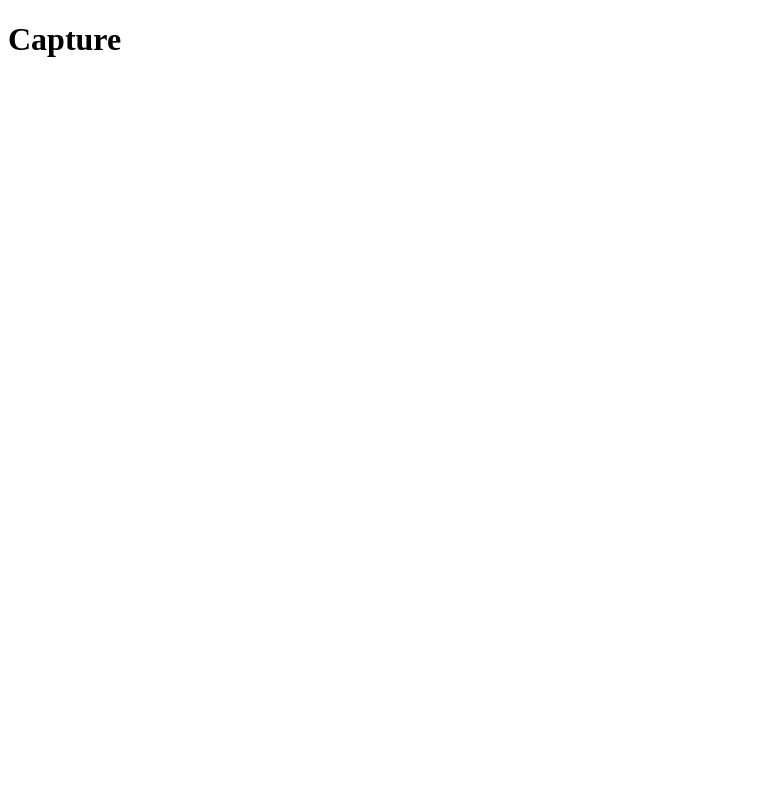
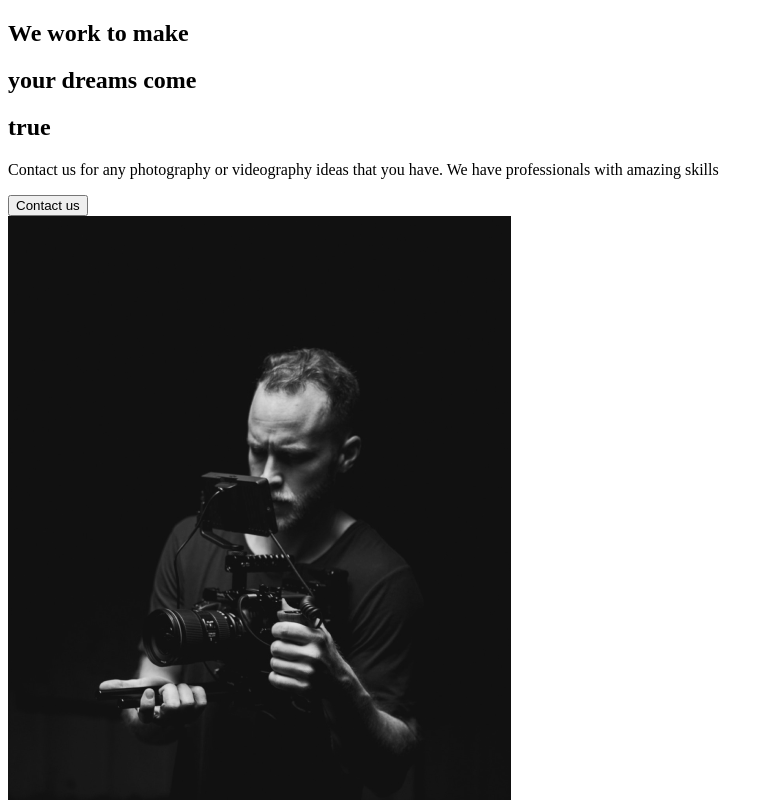
Before and after one commit to KimKrog/capture, a React (Create React App) app: page / in a window 1280 px wide. Shown: the top 800 px of the page, without its empty margins (0-773 px from the left). Built offline with nearby package versions, Linux system fonts and the light colour scheme.

Commit message:
About section

```diff
--- a/src/App.js
+++ b/src/App.js
@@ -1,7 +1,9 @@
+import AboutUs from "./pages/AboutUs";
+
 function App() {
   return (
     <div className='App'>
-      <h1>Capture</h1>
+      <AboutUs />
     </div>
   );
 }
--- /dev/null
+++ b/src/components/AboutSection.js
@@ -0,0 +1,34 @@
+import React from "react";
+import home1 from "../img/home1.png";
+
+function AboutSection() {
+  return (
+    <div>
+      <div className='description'>
+        <div className='title'>
+          <div className='hide'>
+            <h2>We work to make</h2>
+          </div>
+          <div className='hide'>
+            <h2>
+              your <span>dreams</span> come
+            </h2>
+          </div>
+          <div className='hide'>
+            <h2>true</h2>
+          </div>
+        </div>
+        <p>
+          Contact us for any photography or videography ideas that you have. We
+          have professionals with amazing skills
+        </p>
+        <button>Contact us</button>
+      </div>
+      <div className='image'>
+        <img src={home1} alt='Guy with camera' />
+      </div>
+    </div>
+  );
+}
+
+export default AboutSection;
--- /dev/null
+++ b/src/pages/AboutUs.js
@@ -0,0 +1,12 @@
+import React from "react";
+import AboutSection from "../components/AboutSection";
+
+const AboutUs = () => {
+  return (
+    <div>
+      <AboutSection />
+    </div>
+  );
+};
+
+export default AboutUs;
```
